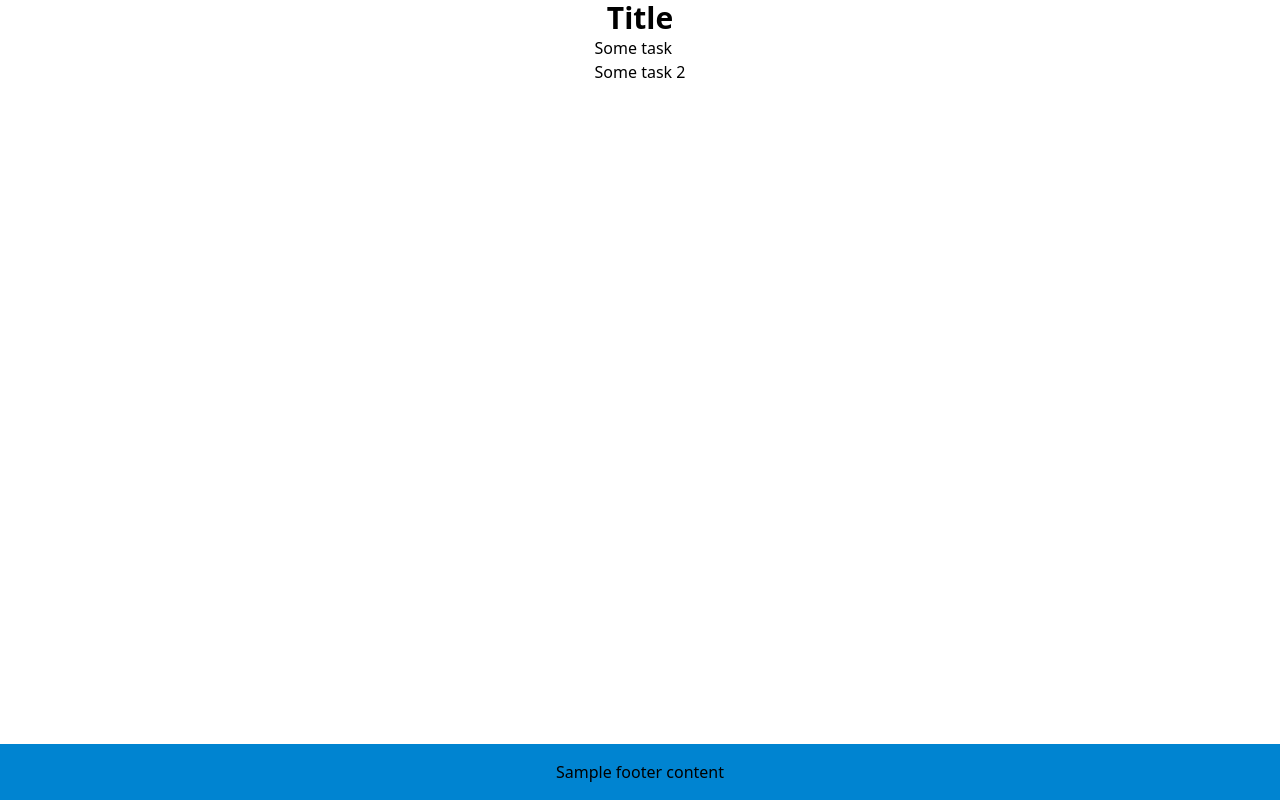
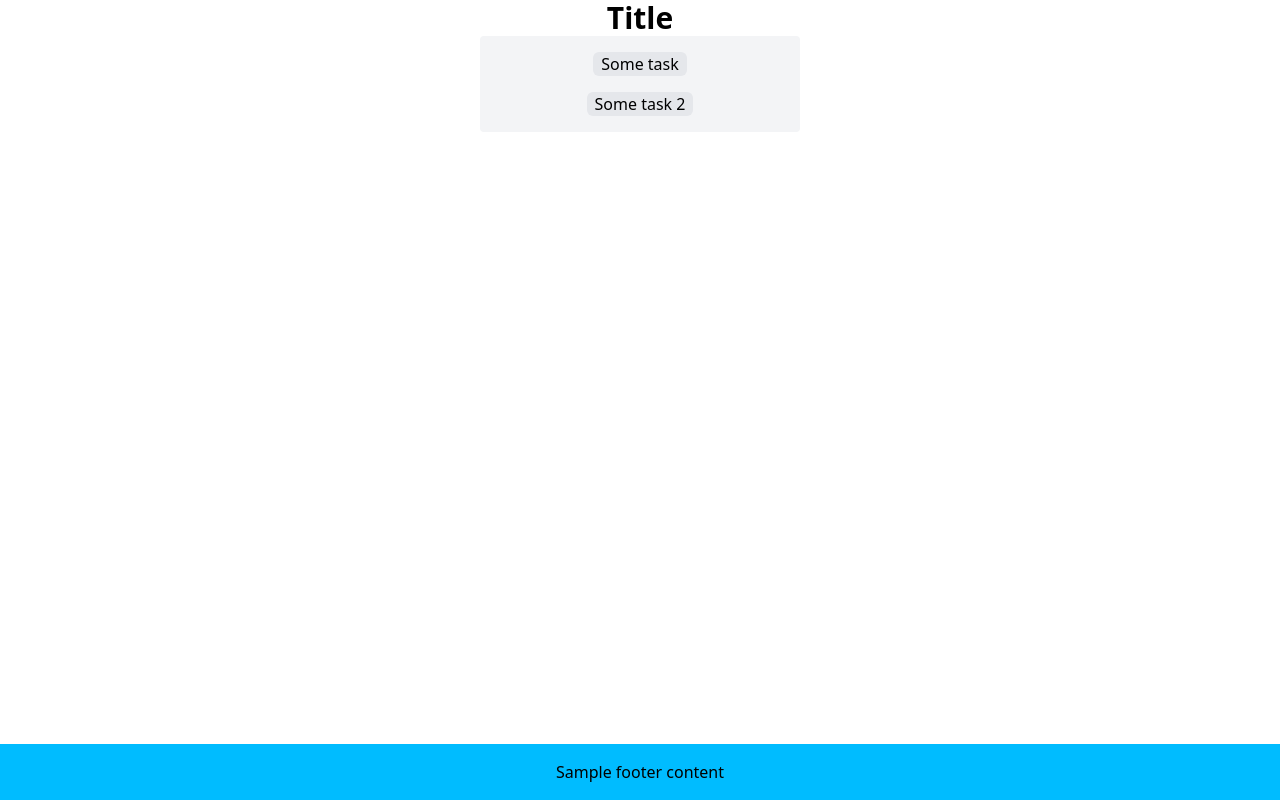
Before and after one commit to Joan-rv/todooo, a Next.js app: page / in a window 1280 px wide. Built offline with nearby package versions, Linux system fonts and the light colour scheme.

Commit message:
Improved CSS

```diff
--- a/app/page.tsx
+++ b/app/page.tsx
@@ -4,7 +4,7 @@ export default function Page() {
     return (
         <div className="flex flex-col items-center">
             <h1 className="text-3xl font-bold"> Title</h1>
-            <ul>
+            <ul className="bg-gray-100 w-3/12 py-2 rounded-sm flex flex-col items-center">
                 <li><TodoItem title="Some task" /></li>
                 <li><TodoItem title="Some task 2" /></li>
             </ul>
--- a/components/footer.tsx
+++ b/components/footer.tsx
@@ -1,6 +1,6 @@
 export default function Footer() {
     return (
-        <footer className="bg-sky-600 flex justify-center py-4">
+        <footer className="bg-sky-400 flex justify-center py-4">
             <h1>Sample footer content</h1>
         </footer>
     );
--- a/components/todo-item.tsx
+++ b/components/todo-item.tsx
@@ -4,6 +4,6 @@ type TodoItemProps = {
 
 export default function TodoItem({ title }: TodoItemProps) {
     return (
-        <p>{title}</p>
+        <p className="bg-gray-200 rounded-md my-2 px-2">{title}</p>
     );
 }
```
